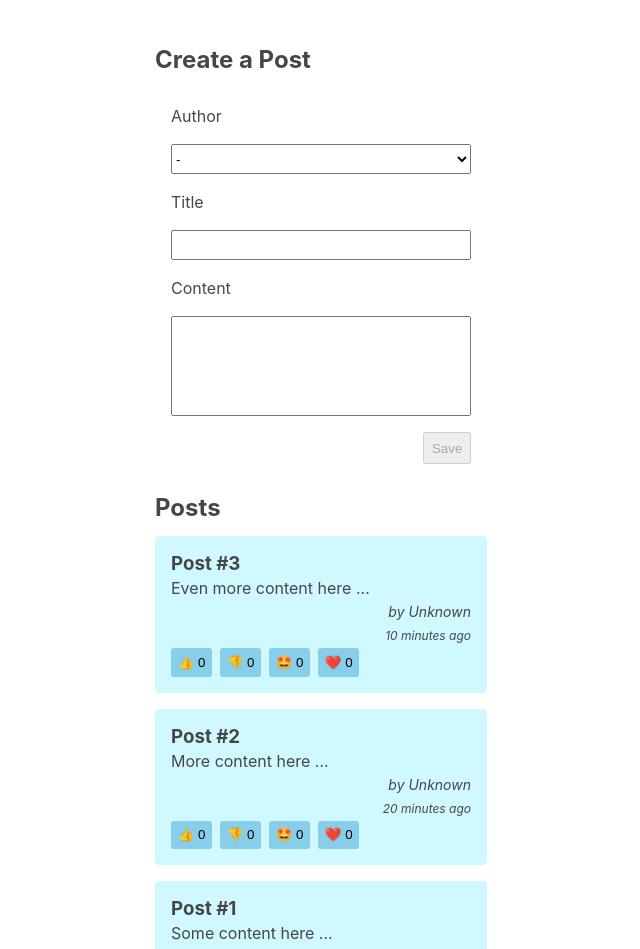
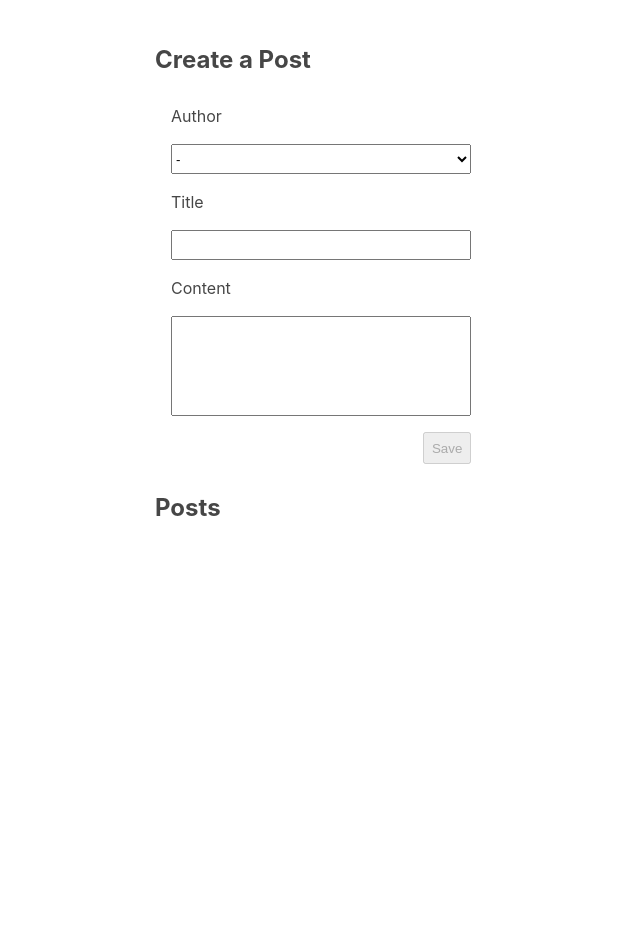
Before and after one commit to sonnybardhan/redux-toolkit-blog, a React (Vite) app: page / in a window 1280 px wide. Shown: the top 949 px of the page, without its empty margins (319-959 px from the left). After the commit the page ends 800 px from the top, so only its background shows below. Built offline with nearby package versions, Linux system fonts and the light colour scheme.

Commit message:
implement createAsyncThunk to fetchPosts

```diff
--- a/package.json
+++ b/package.json
@@ -10,6 +10,7 @@
   },
   "dependencies": {
     "@reduxjs/toolkit": "^1.8.5",
+    "axios": "^0.27.2",
     "date-fns": "^2.29.3",
     "react": "^18.2.0",
     "react-dom": "^18.2.0",
--- a/src/features/posts/postsSlice.js
+++ b/src/features/posts/postsSlice.js
@@ -1,51 +1,24 @@
-import { createSlice, nanoid } from '@reduxjs/toolkit';
+import { createSlice, nanoid, createAsyncThunk } from '@reduxjs/toolkit';
+import axios from 'axios';
 import { sub } from 'date-fns';
 
-const initialState = [
-  {
-    id: 1,
-    title: 'Post #1',
-    content: 'Some content here ... ',
-    createdAt: sub(new Date(), { minutes: 30 }).toISOString(),
-    reactions: {
-      thumbsUp: 0,
-      thumbsDown: 0,
-      wow: 0,
-      heart: 0,
-    },
-  },
-  {
-    id: 2,
-    title: 'Post #2',
-    content: 'More content here ... ',
-    createdAt: sub(new Date(), { minutes: 20 }).toISOString(),
-    reactions: {
-      thumbsUp: 0,
-      thumbsDown: 0,
-      wow: 0,
-      heart: 0,
-    },
-  },
-  {
-    id: 3,
-    title: 'Post #3',
-    content: 'Even more content here ... ',
-    createdAt: sub(new Date(), { minutes: 10 }).toISOString(),
-    reactions: {
-      thumbsUp: 0,
-      thumbsDown: 0,
-      wow: 0,
-      heart: 0,
-    },
-  },
-];
+const POSTS_URL = 'https://jsonplaceholder.typicode.com/posts';
+const USERS_URL = 'https://jsonplaceholder.typicode.com/users';
 
-// const reactionEmojis = {
-//   thumbsUp: '👍',
-//   thumbsDown: '👎',
-//   wow: '🤩',
-//   heart: '❤️',
-// };
+const initialState = {
+  posts: [],
+  status: 'idle',
+  error: null,
+};
+
+const fetchPosts = createAsyncThunk('posts/fetchPosts', async () => {
+  try {
+    const response = await axios.get(POSTS_URL);
+    return response.data;
+  } catch (error) {
+    return error.message;
+  }
+});
 
 const postsSlice = createSlice({
   name: 'posts',
@@ -53,7 +26,7 @@
   reducers: {
     createPost: {
       reducer(state, action) {
-        state.push(action.payload);
+        state.posts.push(action.payload);
       },
       prepare(title, content, userId) {
         return {
@@ -76,15 +49,42 @@
     addReaction: {
       reducer(state, action) {
         const { postId, reaction } = action.payload;
-        const post = state.find((post) => post.id === postId);
+        const post = state.posts.find((post) => post.id === postId);
         if (post) {
           post.reactions[reaction] += 1;
         }
       },
     },
   },
+  extraReducers(builder) {
+    builder
+      .addCase(fetchPosts.pending, (state, action) => {
+        state.status = 'loading';
+      })
+      .addCase(fetchPosts.fulfilled, (state, action) => {
+        state.status = 'succeeded';
+        let min = 1;
+        const retrievedPosts = action.payload.map((post) => {
+          post.date = sub(new Date(), { minutes: min++ }).toISOString();
+          post.reactions = {
+            thumbsUp: 0,
+            thumbsDown: 0,
+            wow: 0,
+            heart: 0,
+          };
+          return post;
+        });
+        state.posts = state.posts.concat(retrievedPosts);
+      })
+      .addCase(fetchPosts.rejected, (state, action) => {
+        state.status = 'failed';
+        state.error = action.error.message;
+      });
+  },
 });
 
-export const selectAllPosts = (state) => state.posts;
+export const selectAllPosts = (state) => state.posts.posts;
+export const getPostsStatus = (state) => state.status;
+export const getPostsError = (state) => state.error;
 export const { createPost, addReaction } = postsSlice.actions;
 export default postsSlice.reducer;
```
Also changed, not shown: 1 other file (tests, documents, lock files or other folders).
